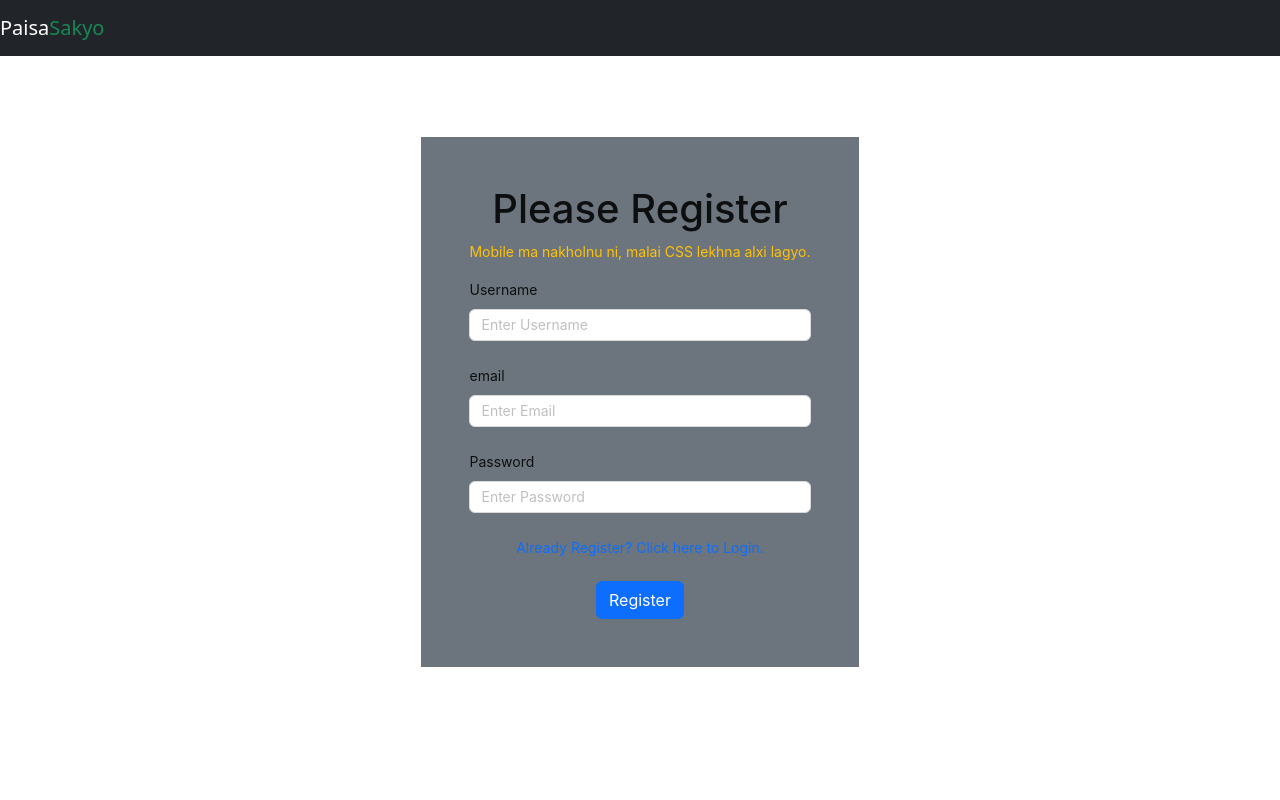
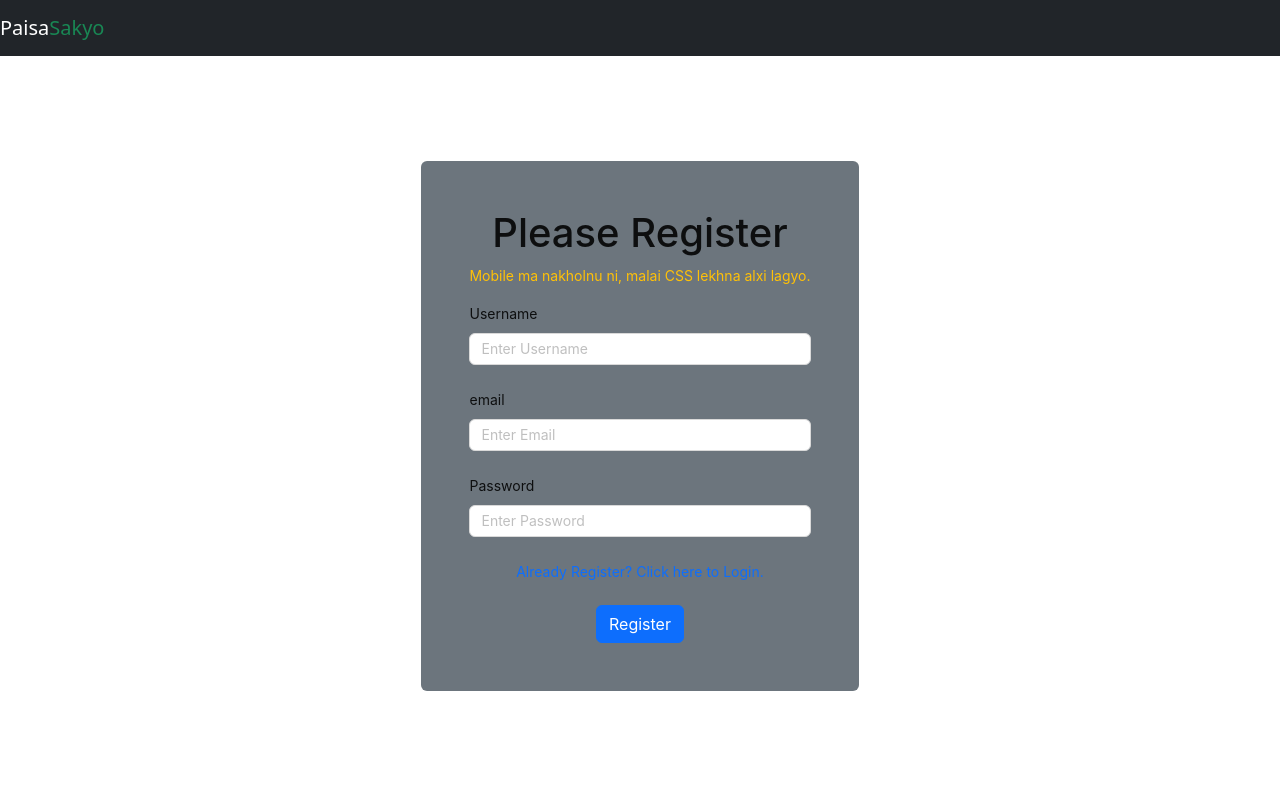
Before and after one commit to ashwin1321/expense-tracker, a React (Vite) app in the folder client/: page /register in a window 1280 px wide. Shown: the top 800 px of the page. Built offline with nearby package versions, Linux system fonts and the light colour scheme.

Commit message:
herna layak bho login page

```diff
--- a/client/src/pages/Login.jsx
+++ b/client/src/pages/Login.jsx
@@ -45,7 +45,7 @@ const Login = () => {
           <Form
             layout="vertical"
             onFinish={handleSubmit}
-            className="bg-secondary  p-5"
+            className="bg-secondary  p-5 rounded"
           >
             <h1 className="txt">Please Login</h1>
             <p className="text-warning txt">
--- a/client/src/pages/Register.jsx
+++ b/client/src/pages/Register.jsx
@@ -47,12 +47,12 @@ const Register = () => {
   return (
     <>
       <Layout>
-        <div className=" register-page ">
+        <div className=" register-page mt-4 ">
           {loading && <Spinner />}
           <Form
             layout="vertical"
             onFinish={handleSubmit}
-            className="bg-secondary p-5"
+            className="bg-secondary p-5 rounded"
           >
             {" "}
             {/* antd doesn't have onSubmit */}
```
